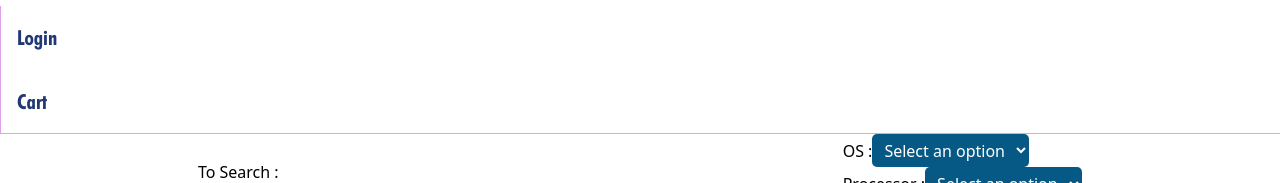
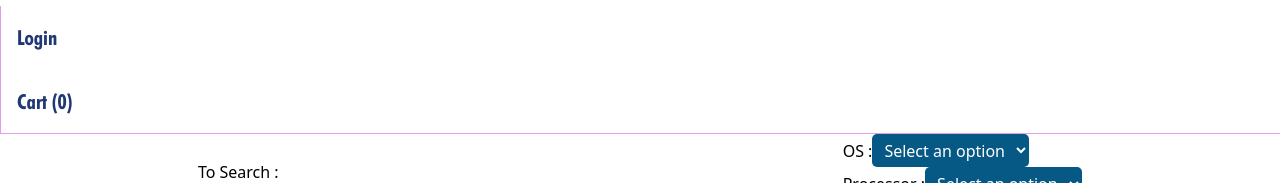
Before and after one commit to Amanjot-001/mobile-store, a React (Vite) app: page / in a window 1280 px wide. Shown: the part 156-339 px from the top of the page. Built offline with nearby package versions, Linux system fonts and the light colour scheme; a web font is replaced by a local one.

Commit message:
subscribed to store

```diff
--- a/src/components/Card.jsx
+++ b/src/components/Card.jsx
@@ -1,7 +1,20 @@
 import PropTypes from 'prop-types';
 import { CardWrapper } from '../assets/styles/card';
+import { useSelector, useDispatch } from 'react-redux';
+import { addItem, removeItem } from '../utils/cartSlice';
 
 const Card = ({ data }) => {
+    const cartItems = useSelector((store) => store.cart.items);
+    const dispatch = useDispatch();
+
+    const isAdded = cartItems.some(item => item.id === data.id);
+
+    const handleAddItem = (dataToChange) => {
+        if (!isAdded)
+            dispatch(addItem(dataToChange));
+        else
+            dispatch(removeItem(dataToChange));
+    }
     return (
         <CardWrapper>
             <div className="image">
@@ -14,8 +27,8 @@ const Card = ({ data }) => {
                 <div className="price">
                     Rs. {data.price[0]}
                 </div>
-                <div className="add-btn">
-                    + Add
+                <div className="add-btn" onClick={() => handleAddItem(data)}>
+                    {isAdded ? '- Remove' : '+ Add'}
                 </div>
             </div>
         </CardWrapper>
--- a/src/components/Header.jsx
+++ b/src/components/Header.jsx
@@ -1,6 +1,9 @@
 import { HeaderWrapper, LeftSection, Logo, RightSection } from "../assets/styles/header";
+import { useSelector } from 'react-redux';
 
 const Header = () => {
+    const cartItems = useSelector((store) => store.cart.items);
+
     return (
         <HeaderWrapper className="flex justify-between items-center">
             <LeftSection className="flex">
@@ -19,7 +22,7 @@ const Header = () => {
                     Login
                 </div>
                 <div className="cart-btn">
-                    Cart
+                    Cart ({cartItems.length})
                 </div>
             </RightSection>
         </HeaderWrapper>
```
